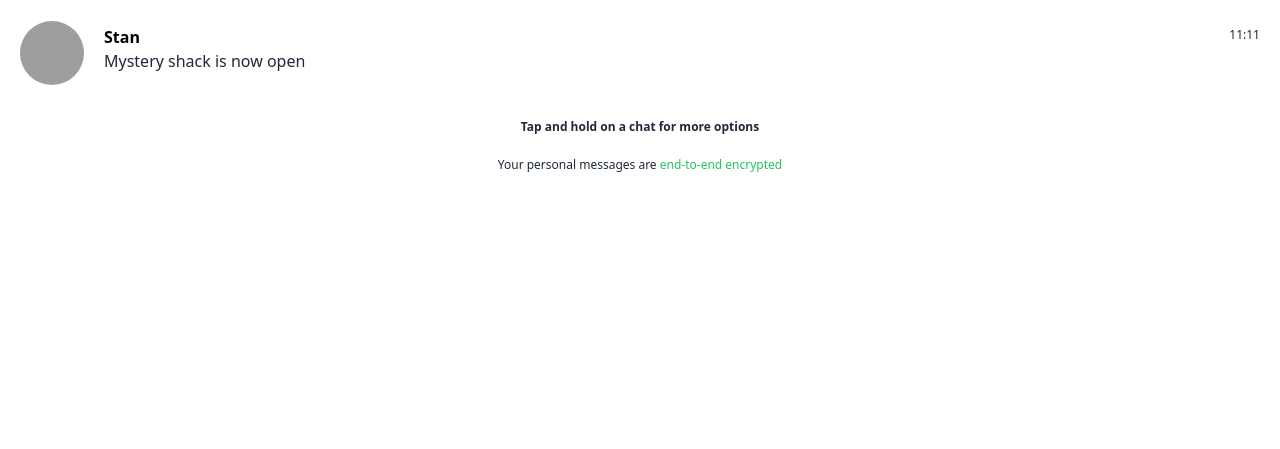
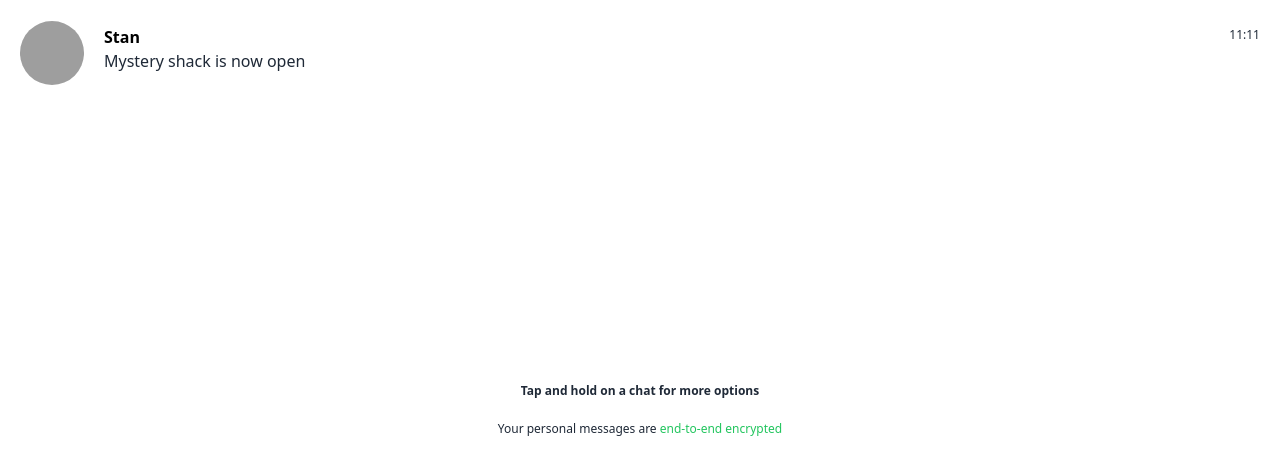
Before and after one commit to chivaraam/whatsapp-clone, a website: page index.html in a window 1280 px wide. Shown: the part 453-902 px from the top of the page. Drawn offline with Linux system fonts and the light colour scheme; grey boxes are pictures that could not be loaded.

Commit message:
ui improvements

```diff
--- a/index.html
+++ b/index.html
@@ -68,7 +68,7 @@
         Calls
       </h4>
     </section>
-    <section class="bg-white min-h-screen p-5 h-full">
+    <section class="bg-white min-h-screen relative p-5 h-full">
       <div class="flex justify-between">
         <div class="flex">
           <img
@@ -154,7 +154,7 @@
         </div>
       </div>
       <br>
-      <div class="flex justify-center flex-col items-center text-gray-800 text-xs">
+      <div class="flex justify-center flex-col items-center bottom-0 right-0 left-0 absolute text-gray-800 text-xs">
         <span class="font-bold leading-9">Tap and hold on a chat for more options</span>
       <span class="leading-10">Your personal messages are <span class="text-green-500">end-to-end encrypted</span></span>
       </div>
```
Also changed, not shown: assets/css/output.css.
